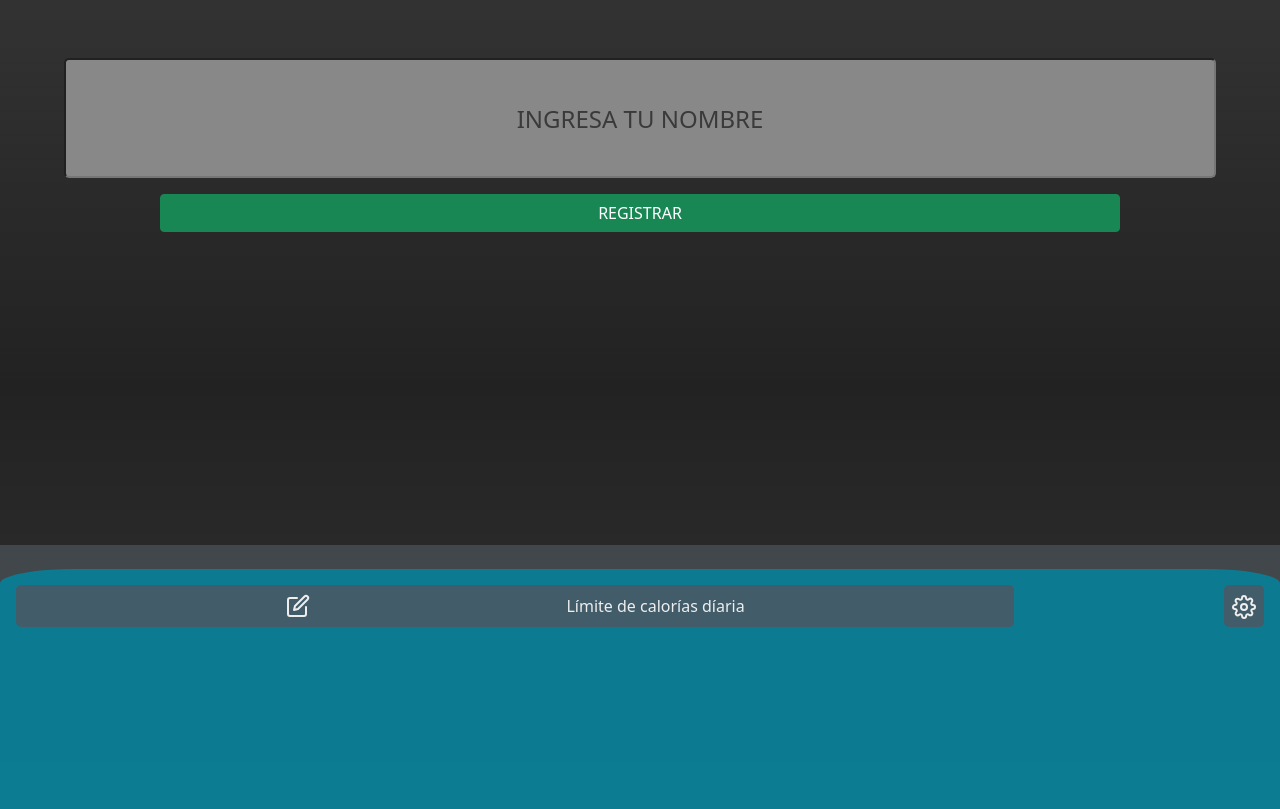
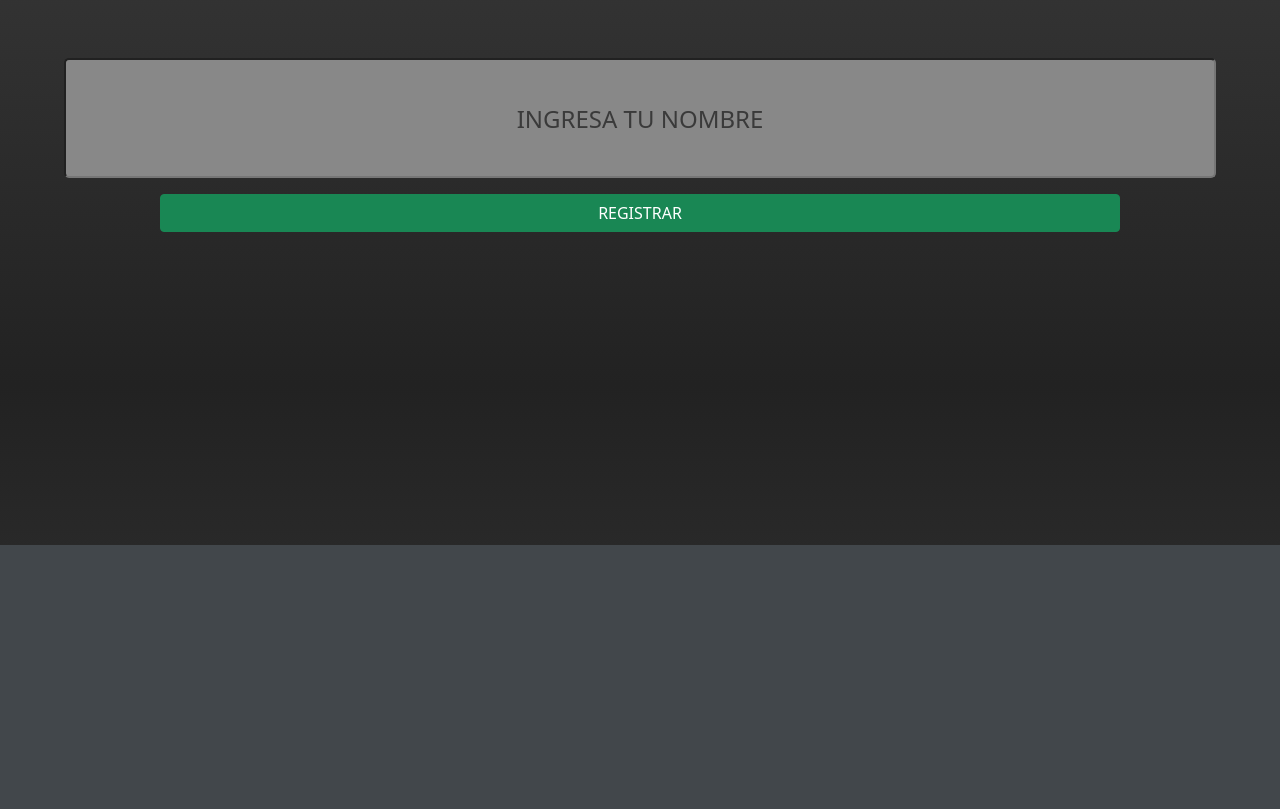
Before and after one commit to Donisaurius/noteCalories, a plain HTML site: page index.html in a window 1280 px wide. Shown: the part 255-1064 px from the top of the page. After the commit the page ends 800 px from the top, so only its background shows below. Drawn offline with Linux system fonts and the light colour scheme.

Commit message:
change menu style

```diff
--- a/recursos/style.css
+++ b/recursos/style.css
@@ -2,7 +2,7 @@ body{
   background: #42474b;
   color: #eee;
   display: grid;
-  grid-template-rows: 10vh 80vh 10vh;
+  grid-template-rows: 10% 80% 10%;
   overflow-y: hidden;
   /* animation-name: warning; */
   animation-timing-function: linear;
@@ -64,6 +64,8 @@ main{
   background: #425c69;
   height: 3rem;
   width: 3rem;
+  position: fixed;
+  bottom: 0;
   z-index: 999;
   animation-duration: 2s;
   animation-timing-function: linear;
@@ -126,7 +128,7 @@ main{
   animation-duration: .6s;
   background: #0087a2d2;
   border-radius: 6% 6% 0 0;
-  display: grid;
+  display: none;
   grid-template-columns: 80% 20%;
   grid-template-rows: repeat(auto-fit,20%);
   height: 30vh;
```
